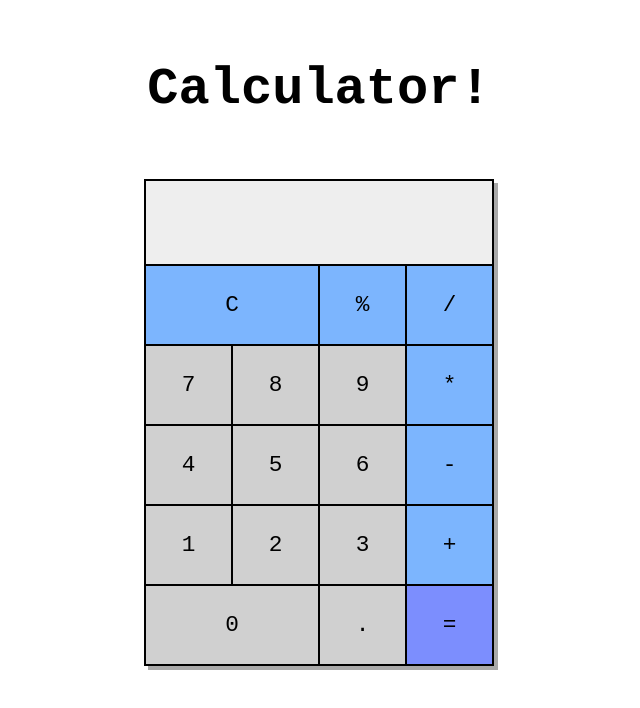
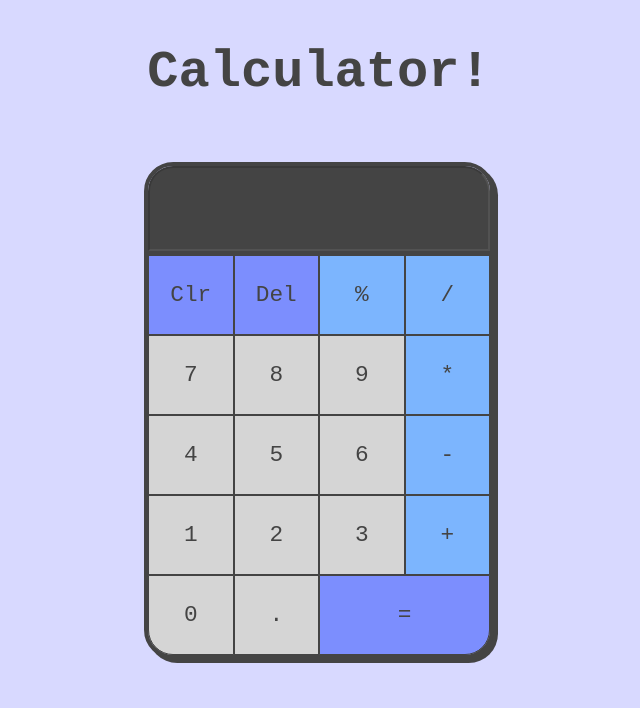
Before and after one commit to markymelnik/calculator, a plain HTML site: page index.html in a window 1280 px wide. Shown: the whole page, without its empty margins (321-961 px from the left). Drawn offline with Linux system fonts and the light colour scheme.

Commit message:
Updated UI and delete button

```diff
--- a/index.html
+++ b/index.html
@@ -13,7 +13,8 @@
             <input type='text' class='displayField' value='' disabled>
         <div class='calcBtns'>
 
-            <button type="button" class='clearBtn span-2' value='C'>C</button>
+            <button type="button" class='clearBtn' value='Clr'>Clr</button>
+            <button type="button" class='deleteBtn' value='Del'>Del</button>
             <button type="button" class='signBtn' value='%'>%</button>
             <button type="button" class='signBtn' value='/'>/</button>
 
@@ -32,9 +33,9 @@
             <button type="button" class='numBtn' value='3'>3</button>
             <button type="button" class='signBtn' value='+'>+</button>
 
-            <button type="button" class='numBtn span-2' value='0'>0</button>
+            <button type="button" class='numBtn' id='zeroBtn' value='0'>0</button>
             <button type="button" class='decimalBtn' value='.'>.</button>
-            <button type="button" class='equalBtn' value='='>=</button>
+            <button type="button" class='equalBtn span-2' value='='>=</button>
 
         </div>
     </div>
--- a/script.js
+++ b/script.js
@@ -3,8 +3,9 @@
 const numBtn = document.querySelectorAll(".numBtn");
 const signBtn = document.querySelectorAll(".signBtn");
 const decimalBtn = document.querySelector(".decimalBtn");
+const equalBtn = document.querySelector(".equalBtn");
 const clearBtn = document.querySelector(".clearBtn");
-const equalBtn = document.querySelector(".equalBtn");
+const deleteBtn = document.querySelector(".deleteBtn");
 const displayValue = document.querySelector(".displayField");
 
 let previousOperand = 0;
@@ -59,8 +60,9 @@ equalBtn.addEventListener('click', () => {
         let roundedValue = numResult.toFixed(3);
         displayValue.value = roundedValue;
     } else {
-    displayValue.value = numResult;
-}});
+        displayValue.value = numResult;
+    }
+});
 
 clearBtn.addEventListener('click', () => {
     displayValue.value = null;
@@ -69,6 +71,12 @@ clearBtn.addEventListener('click', () => {
     currentOperator = '';
     needSecondOperand = false;
     numResult = null;
+});
+
+deleteBtn.addEventListener('click', () => {
+    displayValue.value = (displayValue.value).substring(0, ((displayValue.value).length - 1));
+    numResult = +displayValue.value;
+    currentOperand = Math.floor(currentOperand / 10);
 });
 
 function operate(a, b, operator) {
--- a/style.css
+++ b/style.css
@@ -1,27 +1,41 @@
 * {
+    background-color: #D8D9FF;
     box-sizing: border-box;
     font-family: monospace;
 }
 
 .title {
     display: flex;
+    flex-grow: 0;
+    color: #444444;
     justify-content: center;
     font-size: 2em;
-    margin: 2% auto;
+}
+
+h1 {
+    position: relative;
+    bottom: 0;
+    transition: bottom ease 0.5s;
+}
+
+h1:hover {
+    bottom: -10px;
 }
 
 .calculator {
     max-width: 350px;
-    border: 1px solid black;
-    box-shadow: 4px 4px darkgrey;
+    border: 4px solid #444444;
+    border-radius: 2.25em;
+    box-shadow: 4px 4px #444444;
     margin: 2% auto;
 
 }
 
 .displayField {
-    color: black;
-    background: #EEEEEE;
-    border: 1px solid black;
+    color: #EEEEEE;
+    background: #444444;
+    border-top-left-radius: 25px;
+    border-top-right-radius: 25px;
     font-size: 3em;
     padding: 0.7em;
     text-align: right;
@@ -31,13 +45,37 @@
 
 .calcBtns {
     display: grid;
+    background-color: #444444;
     grid-template-columns: repeat(4, 1fr);
+    border-bottom-left-radius: 25px;
+    border-bottom-right-radius: 25px;
+    border-top: 4px solid #444444;
 }
 
 button {
+    color: #444444;
     font-size: 1.75em;
     height: 80px;
-    border: 1px solid black;
+    border: 1px solid #444444;
+    position: relative;
+    top: 0;
+    left: 0;
+    transition: top ease 0.1s, left ease 0.1s;
+}
+
+button:hover {
+    font-size: 2.05em;
+    top: -2px;
+    left: -2px;
+
+}
+
+.equalBtn {
+    border-bottom-right-radius: 25px;
+}
+
+#zeroBtn {
+    border-bottom-left-radius: 25px;
 }
 
 .span-2 {
@@ -45,25 +83,25 @@ button {
 }
 
 .numBtn, .decimalBtn {
-    background: #D0D0D0;
+    background: #D5D5D5;
 }
 
 .numBtn:hover, .decimalBtn:hover {
     background: #EAEAEA;
 }
 
-.signBtn, .clearBtn {
+.signBtn {
     background: #7CB5FE;
 }
 
-.signBtn:hover, .clearBtn:hover {
-    background: #A6DCFF
+.signBtn:hover {
+    background: #A6DCFF;
 }
 
-.equalBtn {
+.clearBtn, .equalBtn, .deleteBtn {
     background: #7C8EFE;
 }
 
-.equalBtn:hover {
+.clearBtn:hover, .equalBtn:hover, .deleteBtn:hover {
     background: #BAC4FF;
 }
```
